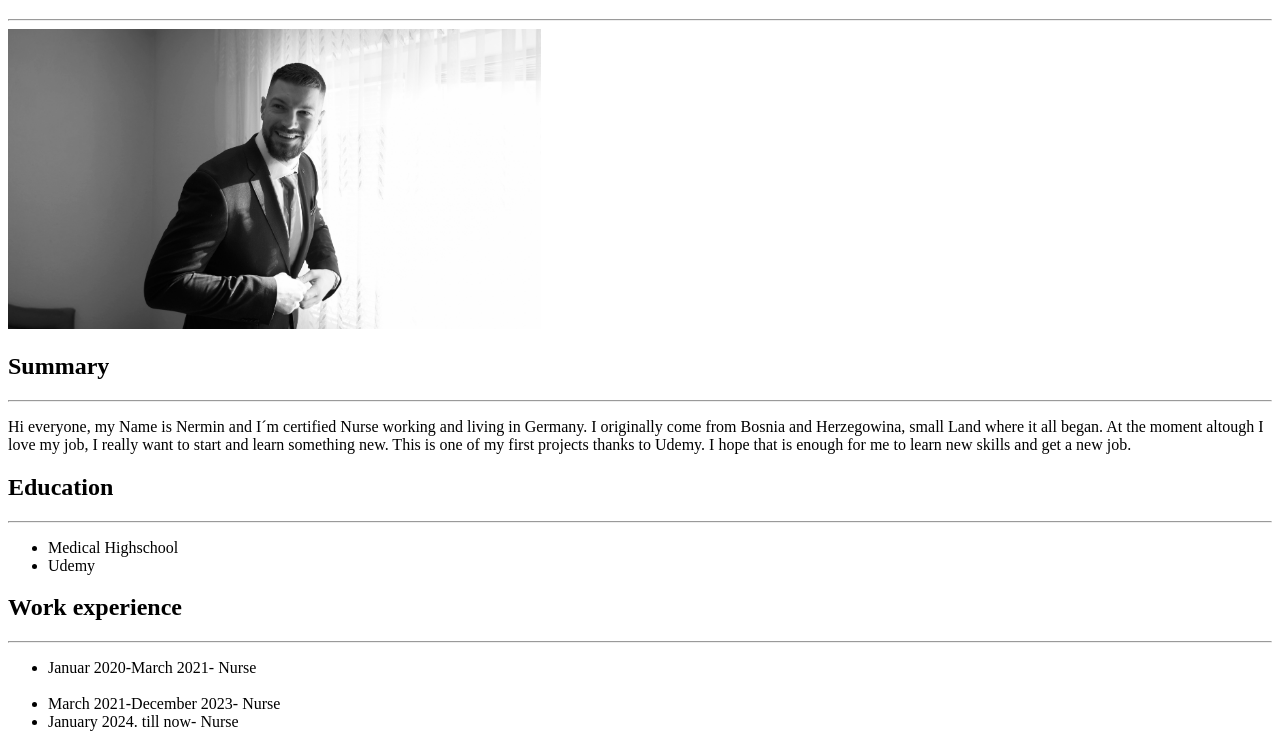
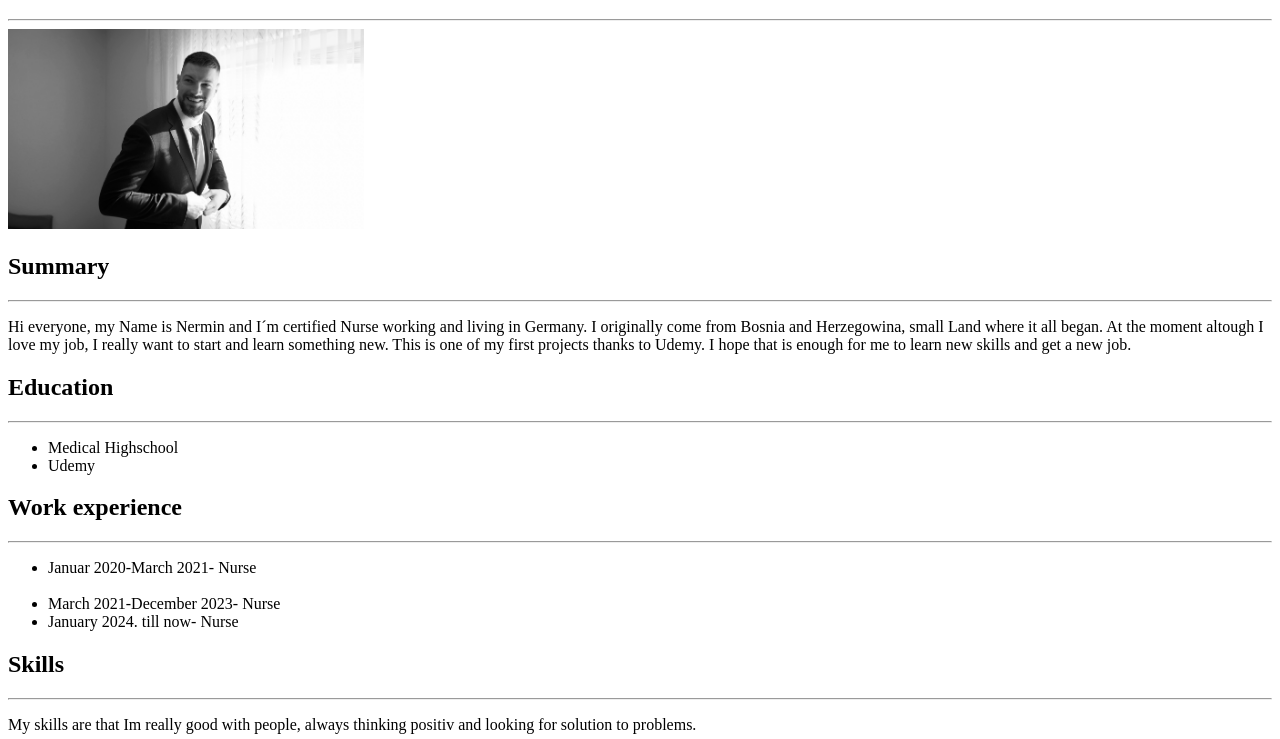
Before and after one commit to Nermin1994/My-resume, a plain HTML site: page index.html in a window 1280 px wide. Shown: the part 61-800 px from the top of the page. Drawn offline with Linux system fonts and the light colour scheme.

Commit message:
Add files via upload

```diff
--- a/index.html
+++ b/index.html
@@ -8,7 +8,7 @@
 <body>
    <h1>Nermin Mujic</h1>
    <hr>
-   <img src="./IMG_2723.JPG" alt="Photo of Nermin Mujic" height="300
+   <img src="./IMG_2723.JPG" alt="Photo of Nermin Mujic" height="200
    ">
    <h2>Summary</h2>
    <hr>
```
